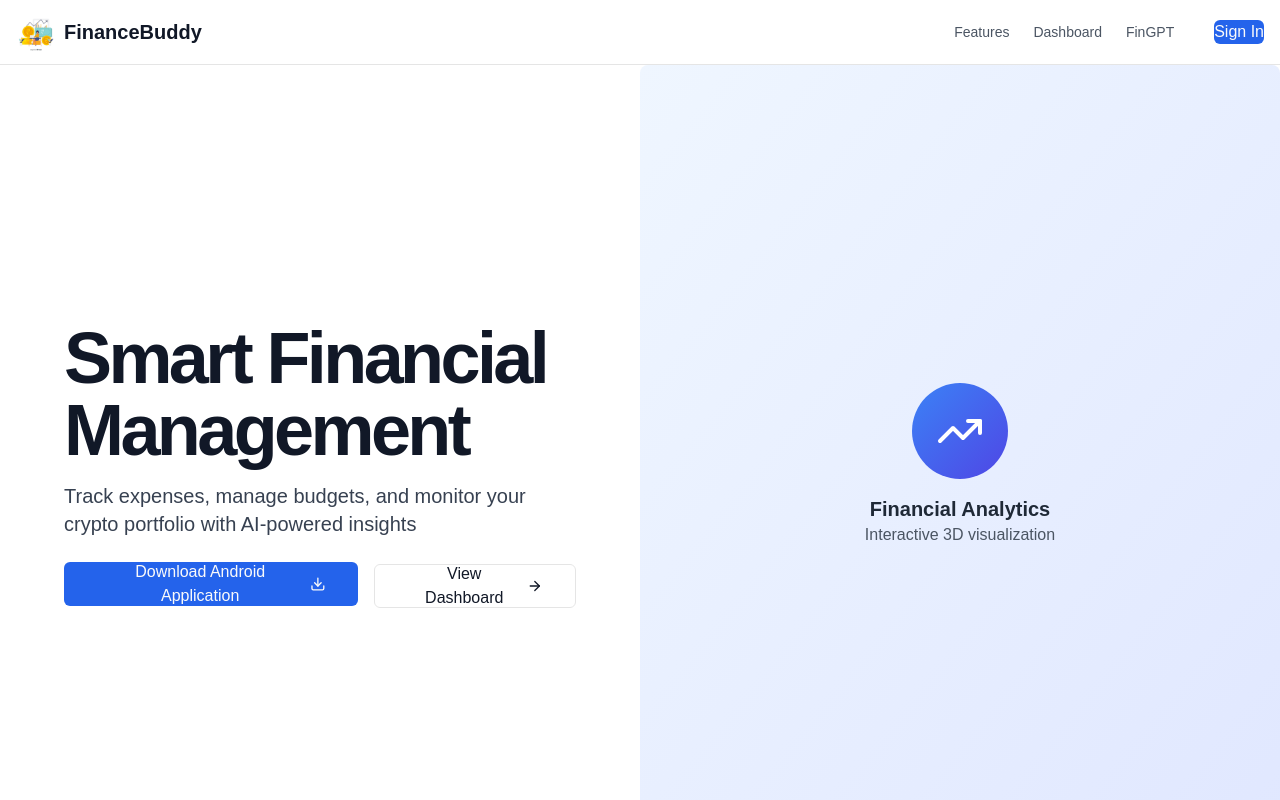
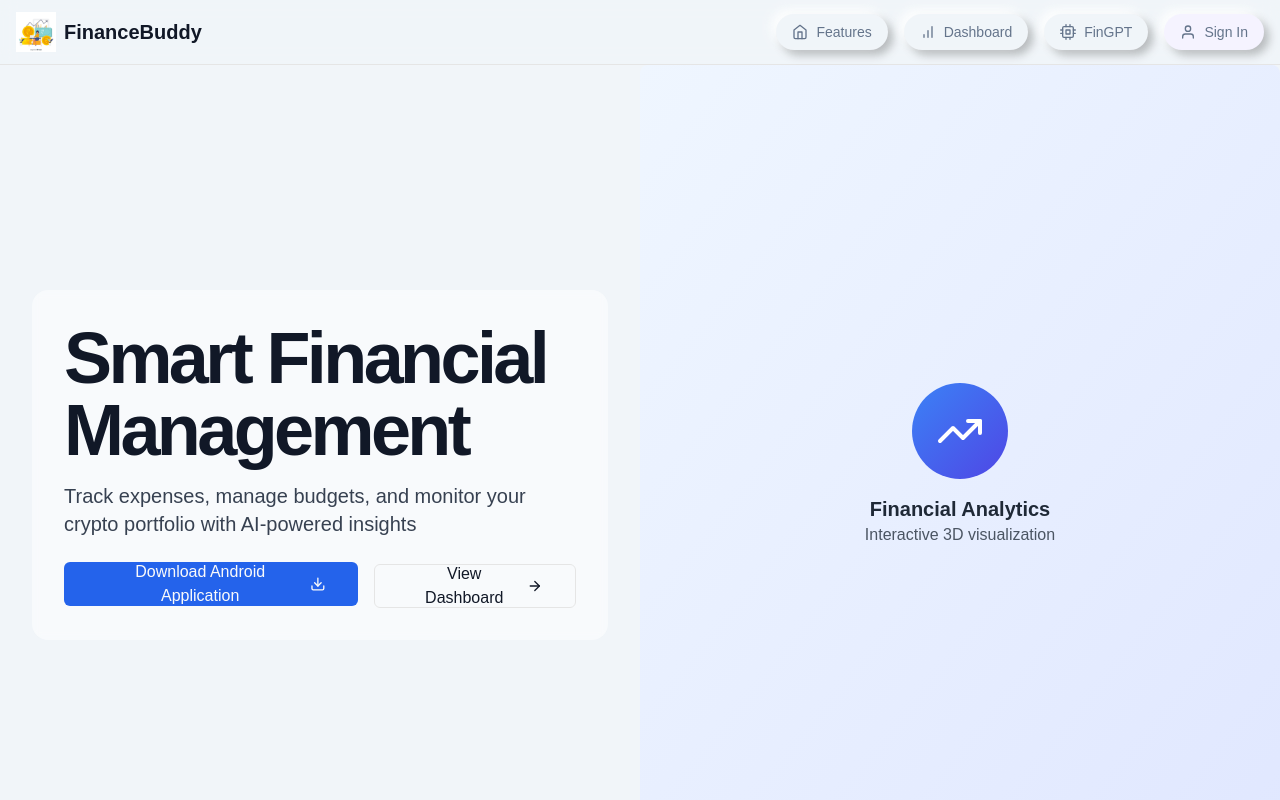
Before and after one commit to Omkar2k5/HackVortex-2025, a Next.js app in the folder Frontend/: page /home in a window 1280 px wide. Shown: the top 800 px of the page. Built offline with nearby package versions, Linux system fonts and the light colour scheme.

Commit message:
Added Customized Buttons to the Frontend

```diff
--- a/Frontend/app/home/page.tsx
+++ b/Frontend/app/home/page.tsx
@@ -3,6 +3,7 @@
 import Link from "next/link"
 import Image from "next/image"
 import { ArrowRight, BarChart3, Brain, CreditCard, PiggyBank, TrendingUp, Download, Menu, X } from "lucide-react"
+import { FiHome, FiBarChart, FiCpu, FiUser } from "react-icons/fi"
 import { useState } from "react"
 import { useRouter } from "next/navigation"
 
@@ -62,13 +63,84 @@ function CardContent({ children, className = "", ...props }: any) {
   )
 }
 
-// Simple Navigation component
-function SimpleNavigation() {
-  const router = useRouter()
-  const [isMobileMenuOpen, setIsMobileMenuOpen] = useState(false)
+// Neumorphism Button Component
+const NeumorphismButton = ({ children, onClick, icon: Icon, href, className = "" }: any) => {
+  const router = useRouter();
+
+  const handleClick = () => {
+    if (onClick) {
+      onClick();
+    }
+    if (href && !onClick) {
+      router.push(href);
+    }
+  };
+
+  const buttonContent = (
+    <button
+      onClick={handleClick}
+      className={`
+        px-4 py-2 rounded-full
+        flex items-center gap-2
+        text-slate-500
+        shadow-[-5px_-5px_10px_rgba(255,_255,_255,_0.8),_5px_5px_10px_rgba(0,_0,_0,_0.25)]
+        transition-all
+        hover:shadow-[-1px_-1px_5px_rgba(255,255,_255,_0.6),_1px_1px_5px_rgba(0,_0,_0,_0.3),inset-2px_-2px_5px_rgba(255,_255,_255,_1),inset_2px_2px_4px_rgba(0,_0,_0,_0.3)]
+        hover:text-violet-500
+        ${className}
+      `}
+    >
+      {Icon && <Icon className="w-4 h-4" />}
+      <span className="text-sm font-medium">{children}</span>
+    </button>
+  );
+
+  // For navigation links without custom onClick, use Link component
+  if (href && !onClick) {
+    return (
+      <Link href={href}>
+        {buttonContent}
+      </Link>
+    );
+  }
+
+  // For buttons with custom onClick or no href
+  return buttonContent;
+};
+
+// Navigation Buttons Container
+const NeumorphismNavigation = () => {
+  const router = useRouter();
 
   return (
-    <header className="sticky top-0 z-50 w-full border-b bg-white/95 backdrop-blur supports-[backdrop-filter]:bg-white/60">
+    <div className="flex items-center gap-4">
+      <NeumorphismButton icon={FiHome} href="#features">
+        Features
+      </NeumorphismButton>
+      <NeumorphismButton icon={FiBarChart} href="/dashboard">
+        Dashboard
+      </NeumorphismButton>
+      <NeumorphismButton icon={FiCpu} href="/fingpt">
+        FinGPT
+      </NeumorphismButton>
+      <NeumorphismButton
+        icon={FiUser}
+        onClick={() => router.push('/login')}
+        className="bg-violet-50"
+      >
+        Sign In
+      </NeumorphismButton>
+    </div>
+  );
+};
+
+// Navigation component with neumorphism buttons
+function NeumorphismNavBar() {
+  const [isMobileMenuOpen, setIsMobileMenuOpen] = useState(false)
+  const router = useRouter()
+
+  return (
+    <header className="sticky top-0 z-50 w-full border-b bg-slate-100/95 backdrop-blur supports-[backdrop-filter]:bg-slate-100/60">
       <div className="container flex h-16 items-center justify-between px-4">
         <div className="flex items-center gap-2">
           <Image
@@ -95,71 +167,56 @@ function SimpleNavigation() {
           )}
         </button>
 
-        {/* Desktop Navigation */}
-        <nav className="hidden md:flex items-center gap-6">
-          <Link
-            href="#features"
-            className="text-sm font-medium text-gray-600 hover:text-gray-900 transition-colors"
-          >
-            Features
-          </Link>
-          <Link
-            href="/dashboard"
-            className="text-sm font-medium text-gray-600 hover:text-gray-900 transition-colors"
-          >
-            Dashboard
-          </Link>
-          <Link
-            href="/fingpt"
-            className="text-sm font-medium text-gray-600 hover:text-gray-900 transition-colors"
-          >
-            FinGPT
-          </Link>
-          <Button
-            onClick={() => router.push('/login')}
-            size="sm"
-            className="ml-4 hover:scale-105 transition-transform"
-          >
-            Sign In
-          </Button>
-        </nav>
+        {/* Desktop Navigation - Neumorphism Buttons */}
+        <div className="hidden md:block">
+          <NeumorphismNavigation />
+        </div>
       </div>
 
       {/* Mobile Navigation Menu */}
       {isMobileMenuOpen && (
-        <div className="fixed inset-x-0 top-[64px] bg-white border-b md:hidden transform translate-y-0 opacity-100">
+        <div className="fixed inset-x-0 top-[64px] bg-slate-100 border-b md:hidden transform translate-y-0 opacity-100">
           <nav className="container py-4 px-4 space-y-4">
-            <Link
-              href="#features"
-              className="block text-sm font-medium text-gray-600 hover:text-gray-900 transition-colors p-2 rounded-lg hover:bg-gray-50"
-              onClick={() => setIsMobileMenuOpen(false)}
+            <NeumorphismButton
+              icon={FiHome}
+              onClick={() => {
+                setIsMobileMenuOpen(false)
+                router.push('#features')
+              }}
+              className="w-full justify-center"
             >
               Features
-            </Link>
-            <Link
-              href="/dashboard"
-              className="block text-sm font-medium text-gray-600 hover:text-gray-900 transition-colors p-2 rounded-lg hover:bg-gray-50"
-              onClick={() => setIsMobileMenuOpen(false)}
+            </NeumorphismButton>
+            <NeumorphismButton
+              icon={FiBarChart}
+              onClick={() => {
+                setIsMobileMenuOpen(false)
+                router.push('/dashboard')
+              }}
+              className="w-full justify-center"
             >
               Dashboard
-            </Link>
-            <Link
-              href="/fingpt"
-              className="block text-sm font-medium text-gray-600 hover:text-gray-900 transition-colors p-2 rounded-lg hover:bg-gray-50"
-              onClick={() => setIsMobileMenuOpen(false)}
+            </NeumorphismButton>
+            <NeumorphismButton
+              icon={FiCpu}
+              onClick={() => {
+                setIsMobileMenuOpen(false)
+                router.push('/fingpt')
+              }}
+              className="w-full justify-center"
             >
               FinGPT
-            </Link>
-            <Button
+            </NeumorphismButton>
+            <NeumorphismButton
+              icon={FiUser}
               onClick={() => {
                 setIsMobileMenuOpen(false)
                 router.push('/login')
               }}
-              size="sm"
-              className="w-full hover:scale-105 transition-transform"
+              className="w-full justify-center bg-violet-50"
             >
               Sign In
-            </Button>
+            </NeumorphismButton>
           </nav>
         </div>
       )}
@@ -197,9 +254,9 @@ function SplineViewer() {
 export default function HomePage() {
 
   return (
-    <div className="flex flex-col min-h-screen bg-white text-gray-900">
-      {/* Simple navigation component */}
-      <SimpleNavigation />
+    <div className="flex flex-col min-h-screen bg-slate-100 text-gray-900">
+      {/* Neumorphism navigation component */}
+      <NeumorphismNavBar />
 
       {/* Hero Section with Full Screen Spline */}
       <section className="relative w-full min-h-screen">
--- a/Frontend/package.json
+++ b/Frontend/package.json
@@ -68,8 +68,10 @@
     "react-day-picker": "8.10.1",
     "react-dom": "^18.2.0",
     "react-hook-form": "^7.54.1",
+    "react-icons": "^5.5.0",
     "react-resizable-panels": "^2.1.7",
     "recharts": "^2.12.2",
+    "SmartFinanceTracker": "file:",
     "sonner": "^1.7.1",
     "tailwind-merge": "^2.5.5",
     "tailwindcss-animate": "^1.0.7",
```
Also changed, not shown: 2 other files (tests, documents, lock files or other folders).
